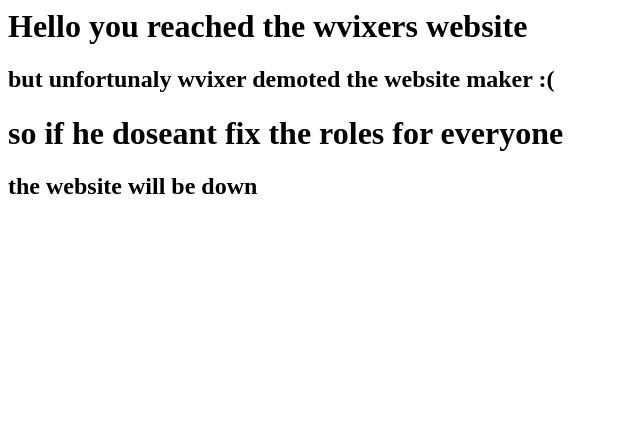
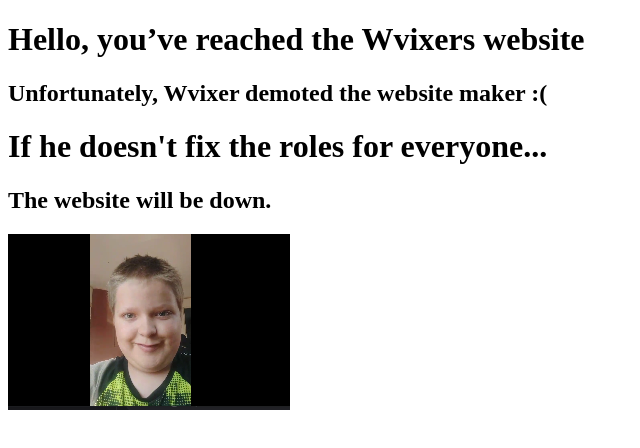
Before and after one commit to wivxer-Gamble/wivxer-Gamble.github.io, a plain HTML site: page index.html in a window 1280 px wide. Shown: the whole page, without its empty margins (0-640 px from the left). Drawn offline with Linux system fonts and the light colour scheme.

Commit message:
Update index.html

```diff
--- a/index.html
+++ b/index.html
@@ -1,5 +1,13 @@
-<h1>Hello you reached the wvixers website </h1>
-<h2>but unfortunaly wvixer demoted the website maker :( </h2>
-<h1>so if he doseant fix the roles for everyone </h1>
-<h2>the website will be down</h2>
-<img scr= "Screenshot_2025-08-06_183134.png">
+<!DOCTYPE html>
+<html>
+<head>
+  <title>Wvixers Website</title>
+</head>
+<body>
+  <h1>Hello, you’ve reached the Wvixers website</h1>
+  <h2>Unfortunately, Wvixer demoted the website maker :(</h2>
+  <h1>If he doesn't fix the roles for everyone...</h1>
+  <h2>The website will be down.</h2>
+  <img src="Screenshot_2025-08-06_183134.png" alt="Screenshot">
+</body>
+</html>
```
